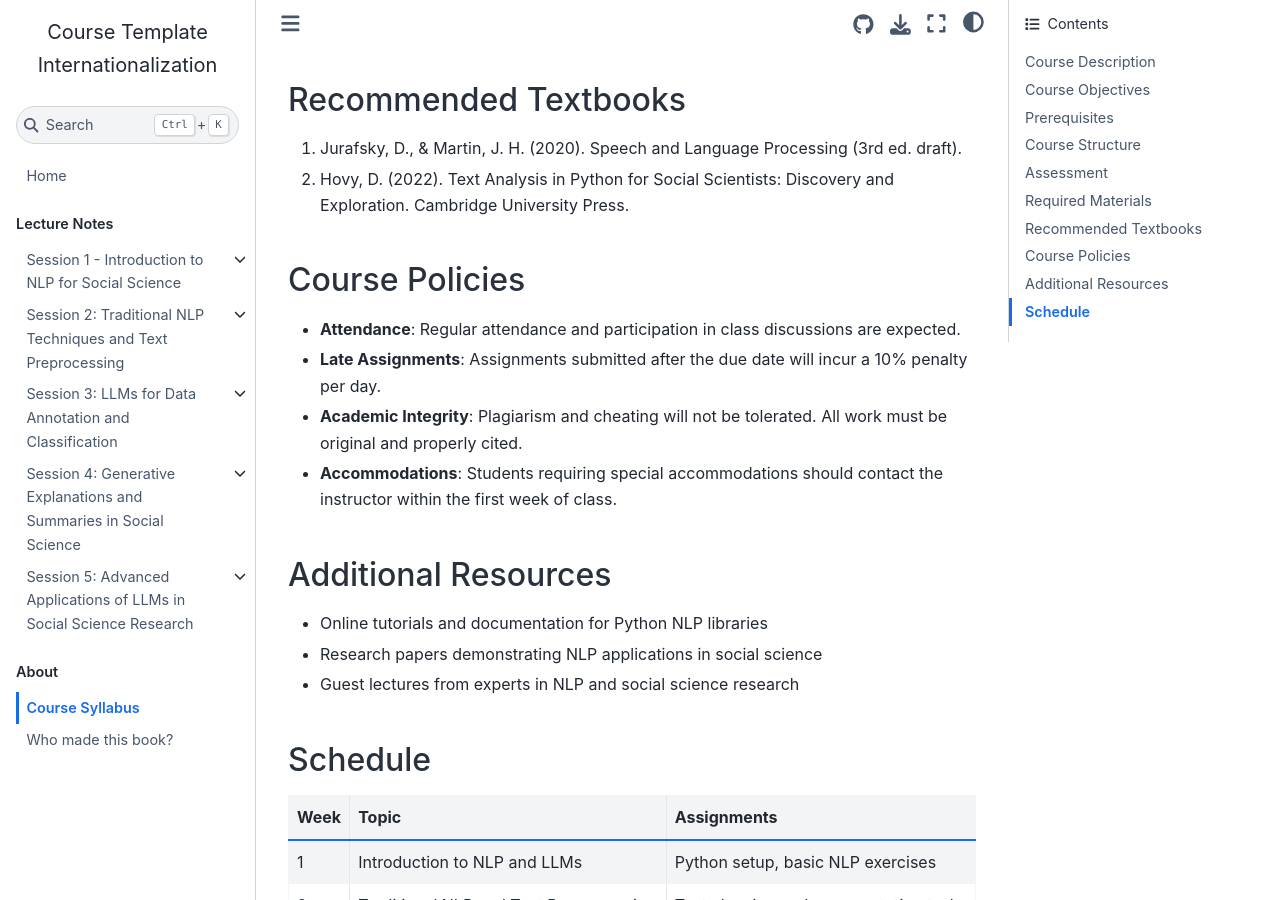
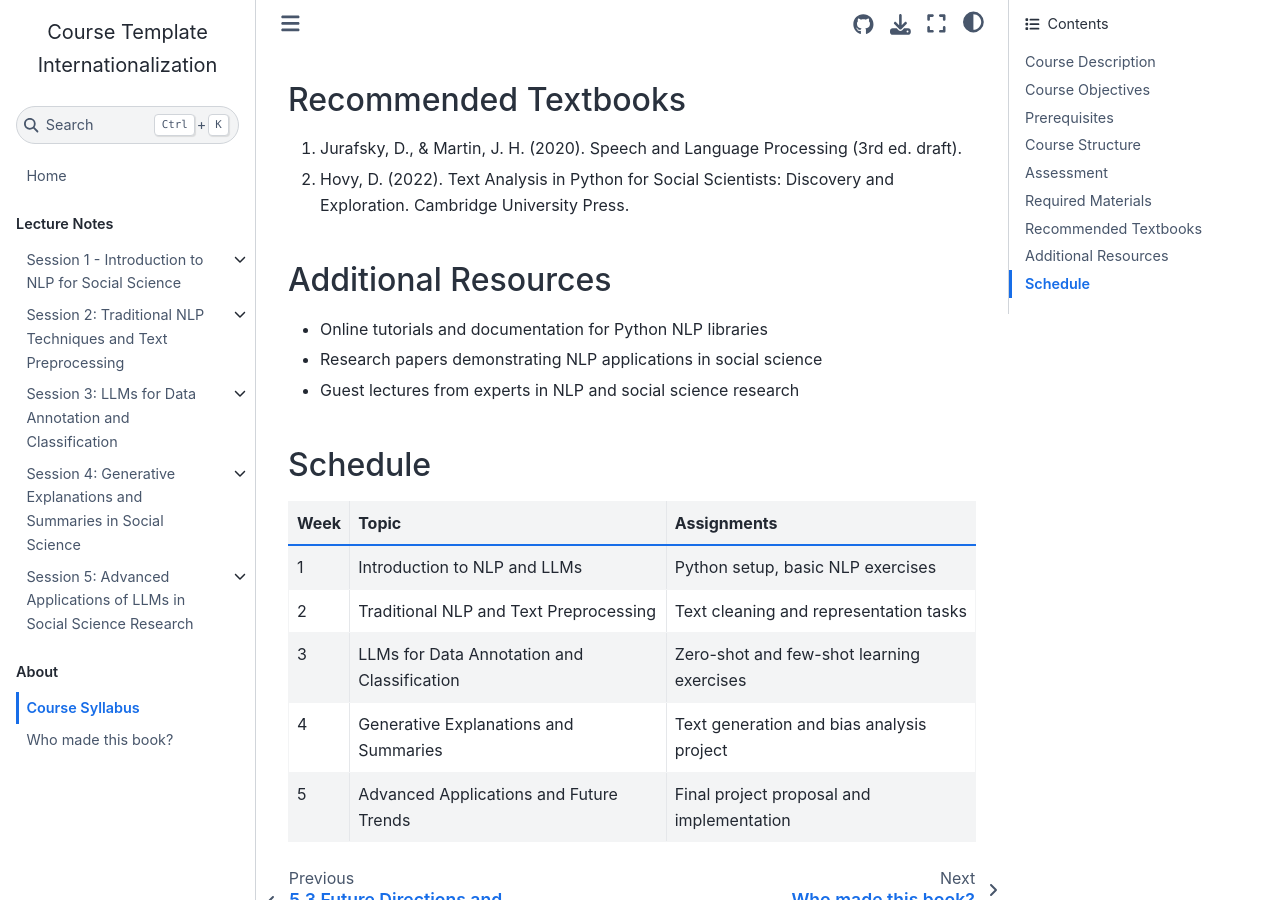
Before and after one commit to entelecheia/nlp4ss, a Jupyter Book: the page built from book/en/syllabus/index.md, in a window 1280 px wide and 900 px high, scrolled down 2393 px. Built offline with Jupyter Book 1.0.4 settings and Sphinx 7.4.7 and the Sphinx Book theme 1.1.4, drawn with Linux system fonts in a browser that asks for light colours.

Commit message:
chore(syllabus): remove course policies section

```diff
--- a/book/en/syllabus/index.md
+++ b/book/en/syllabus/index.md
@@ -71,13 +71,6 @@ The course consists of five sessions, each covering key aspects of NLP for socia
 1. Jurafsky, D., & Martin, J. H. (2020). Speech and Language Processing (3rd ed. draft).
 2. Hovy, D. (2022). Text Analysis in Python for Social Scientists: Discovery and Exploration. Cambridge University Press.
 
-## Course Policies
-
-- **Attendance**: Regular attendance and participation in class discussions are expected.
-- **Late Assignments**: Assignments submitted after the due date will incur a 10% penalty per day.
-- **Academic Integrity**: Plagiarism and cheating will not be tolerated. All work must be original and properly cited.
-- **Accommodations**: Students requiring special accommodations should contact the instructor within the first week of class.
-
 ## Additional Resources
 
 - Online tutorials and documentation for Python NLP libraries
```
